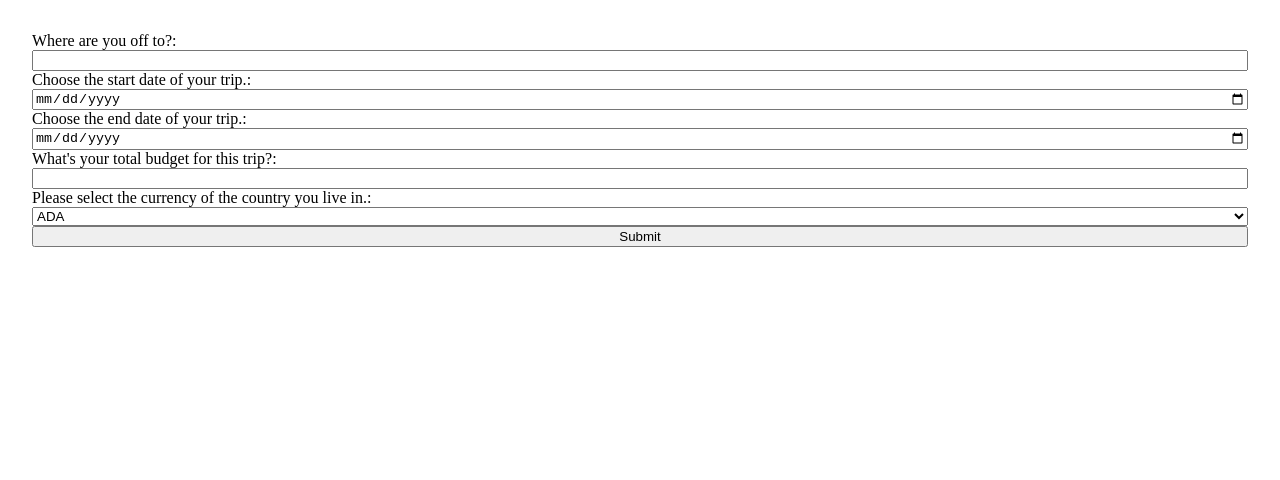
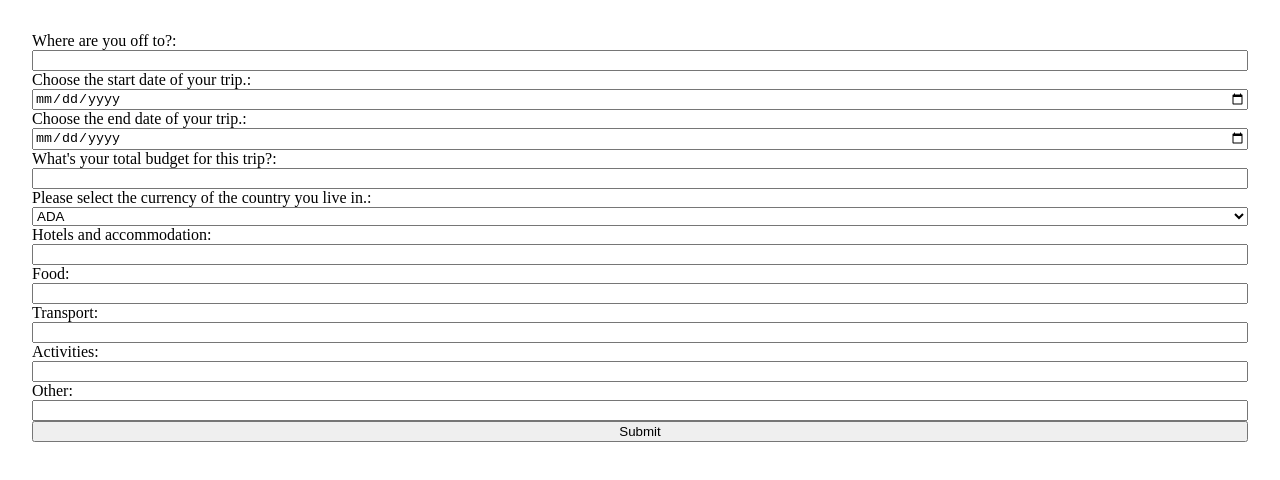
Before and after one commit to russell-gh/travel-tally, a React (Vite) app: page /onboarding in a window 1280 px wide. Shown: the top 480 px of the page. Built offline with nearby package versions, Linux system fonts and the light colour scheme.

Commit message:
merged forms

```diff
--- a/src/components/Onboarding/Onboarding.jsx
+++ b/src/components/Onboarding/Onboarding.jsx
@@ -36,7 +36,6 @@ const Onboarding = () => {
 
   //store input in state on every change
   const handleChange = (e, id) => {
-    console.log(e,id)
     setOnboardingDetails({ ...onboardingDetails, [id]: e.target.value });
   };
 
@@ -91,11 +90,11 @@ const Onboarding = () => {
         })}
       </form>
       {/* //only show next part of form once initial data has been sent to store */}
-      {visible ? (
+      {/* {visible ? (
         <BudgetBreakdown trip={trips[getCurrentTrip(trips, id)]} />
       ) : (
         ""
-      )}
+      )} */}
     </div>
   );
 };
--- a/src/components/Onboarding/onboardingQuestions.js
+++ b/src/components/Onboarding/onboardingQuestions.js
@@ -37,11 +37,42 @@ export const onboardingQuestions = [
     name: "homeCurrency",
     options: currencies,
     value: currencies[0].value,
-    defaultValue: currencies[0].value
+    defaultValue: currencies[0].value,
+  },
+  {
+    type: "number",
+    id: "budgetHotel",
+    name: "budgetHotel",
+    label: "Hotels and accommodation",
+  },
+  {
+    type: "number",
+    id: "budgetFood",
+    name: "budgetFood",
+    label: "Food",
+  },
+  {
+    type: "number",
+    id: "budgetTransport",
+    name: "budgetTransport",
+    label: "Transport",
+  },
+  {
+    type: "number",
+    id: "budgetActivities",
+    name: "budgetActivities",
+    label: "Activities",
+  },
+  {
+    type: "number",
+    id: "budgetOther",
+    name: "budgetOther",
+    label: "Other",
   },
   {
     type: "button",
     id: "onboardingFormSubmit",
-    label: "Let's move on to breaking down your budget >",
+    label: "Great, you're all set! Let's visit your dashboard >",
   },
+
 ];
--- a/src/components/Onboarding/validation/schemas.js
+++ b/src/components/Onboarding/validation/schemas.js
@@ -5,5 +5,10 @@ export const tripSchema = {
     startDate: Joi.date().required(),
     endDate: Joi.date().greater(Joi.ref("startDate")).required(),
     budgetTotal: Joi.number().min(1).required(), //include max budget?
+    budgetHotel: Joi.number().min(1).max(Joi.ref("budgetTotal")).required(),
+    budgetFood: Joi.number().min(1).max(Joi.ref("budgetTotal")).required(),
+    budgetTransport: Joi.number().min(1).max(Joi.ref("budgetTotal")).required(),
+    budgetActivities: Joi.number().min(1).max(Joi.ref("budgetTotal")).required(),
+    budgetOther: Joi.number().min(1).max(Joi.ref("budgetTotal")).required(),
     homeCurrency: Joi.string().required(),
   };
```
